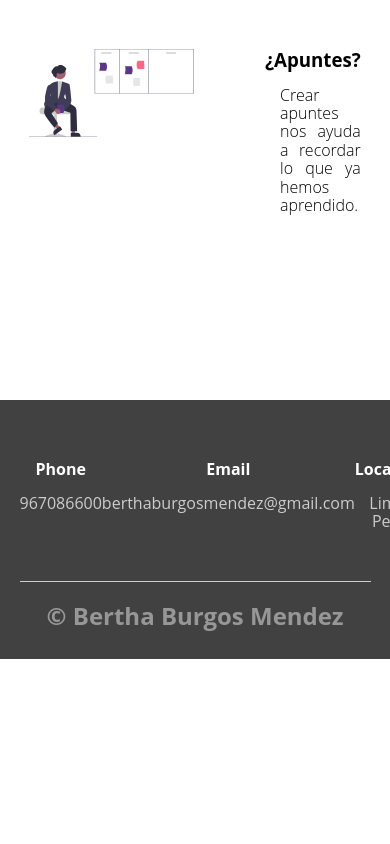
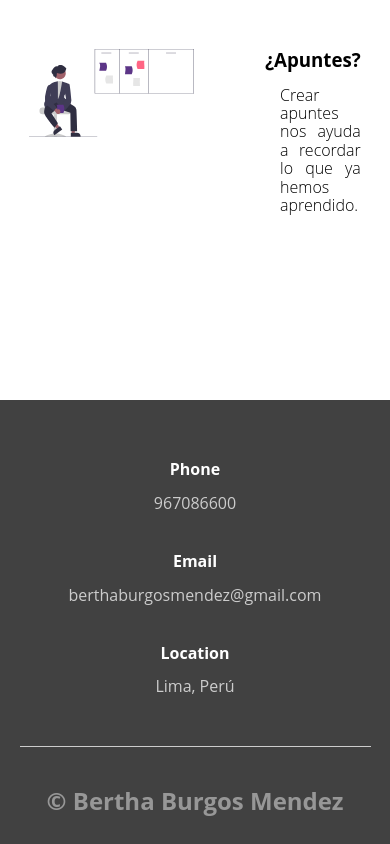
Before and after one commit to berthabm/Primera-p-gina-web, a plain HTML site: page index.html in a window 390 px wide. Shown: the part 977-1821 px from the top of the page. Before the commit the page ends 1636 px from the top, so only its background shows below. Drawn offline with nearby package versions, Linux system fonts and the light colour scheme.

Commit message:
Creando responsive de footer

```diff
--- a/css/styles.css
+++ b/css/styles.css
@@ -63,6 +63,7 @@ h1 {
 }
 
 .Titulo{
+    text-align: center;
     margin: 0;
     letter-spacing: 10px;
     font-size: 1.7em;
@@ -91,22 +92,6 @@ h1 {
 .navigation ul li a:hover{
     background-color: #4c355f;
 }
-
-
-/* nav{
-    text-align: right;
-    padding: 30px 50px 0 0;
-}
-nav > a{
-    font-weight: 300;
-    text-decoration: none;
-    margin-right: 10px;
-}
-
-nav > a:hover{
-    text-decoration: underline;
-} */
-
 
 .contenedor-horario, .contenedor-apuntes{
     display: flex;
@@ -202,9 +187,30 @@ footer{
 
 @media only screen and (max-width: 767px){
 
+    .contenedor-footer{
+        display: inline;
+    }
+
+    .content-foo p{
+        margin-bottom: 40px;
+    }
+
+    .location{
+        width: 90%;
+        margin: auto;
+        padding-bottom: 50px;
+        border-bottom: 1px solid #ccc;
+    }
+
     .menu-icon{
         display: block;
         cursor: pointer;
+        padding: 5px 5px;
+    }
+    .menu-icon:hover{
+        transition: all 0.4s linear;
+        background-color: #4c355f;
+        border-radius: 4px;
     }
 
     .navigation{
--- a/index.html
+++ b/index.html
@@ -15,7 +15,7 @@
     <header class="header">
         <div class="container logo-nav-container">
             <a href="index.html" class="Titulo">My Studio</a>
-            <span class="menu-icon">Ver menú</span>
+            <img src="img/menu-blanco.png" class="menu-icon" alt="Menú">
             <nav class="navigation">
                 <ul>
                     <li><a href="#">Inicio</a></li>
@@ -75,7 +75,7 @@
             </div>
             <div class="content-foo">
                 <h4>Location</h4>
-                <p>Lima, Perú</p>
+                <p class="location">Lima, Perú</p>
             </div>
         </div>
         <h2 class="titulo-final">&copy; Bertha Burgos Mendez</h2>
```
